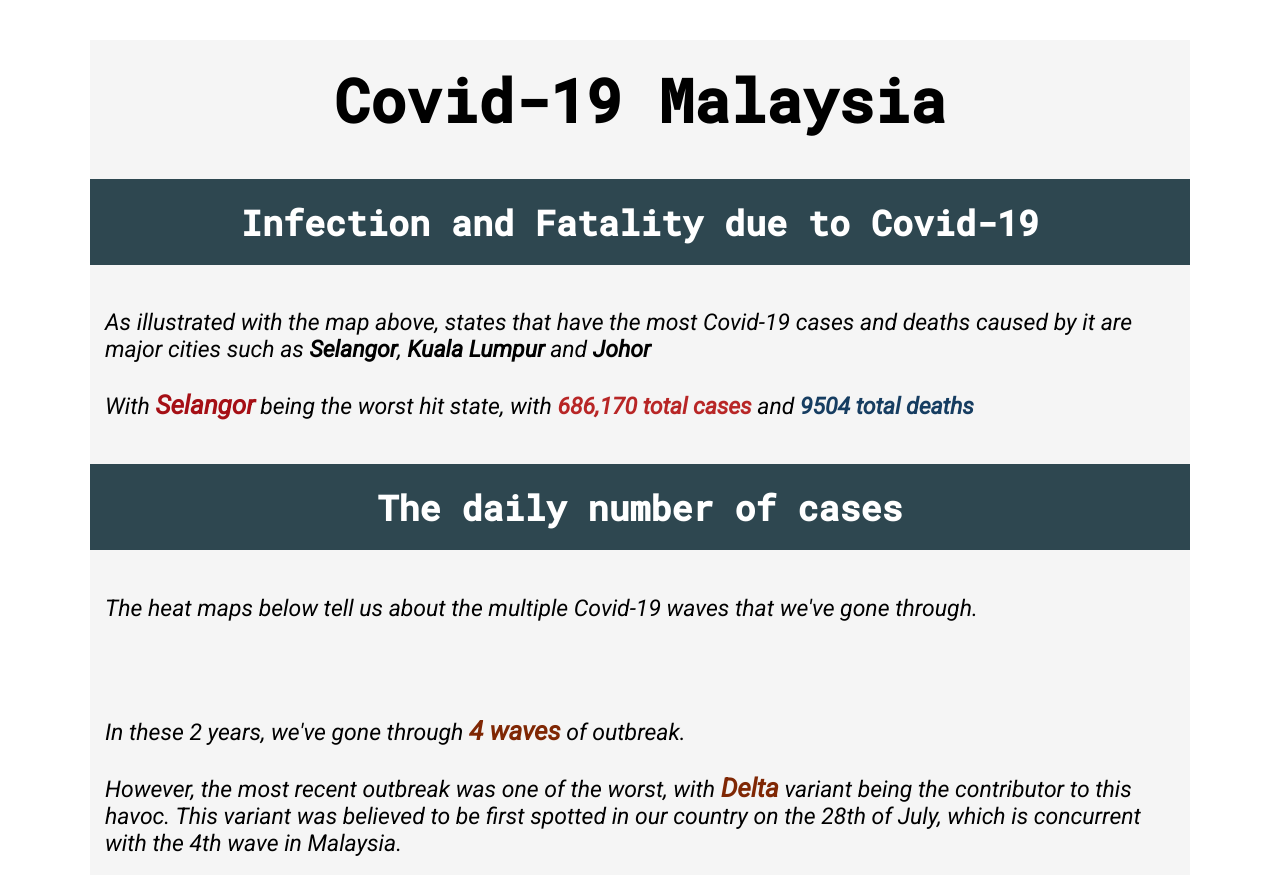
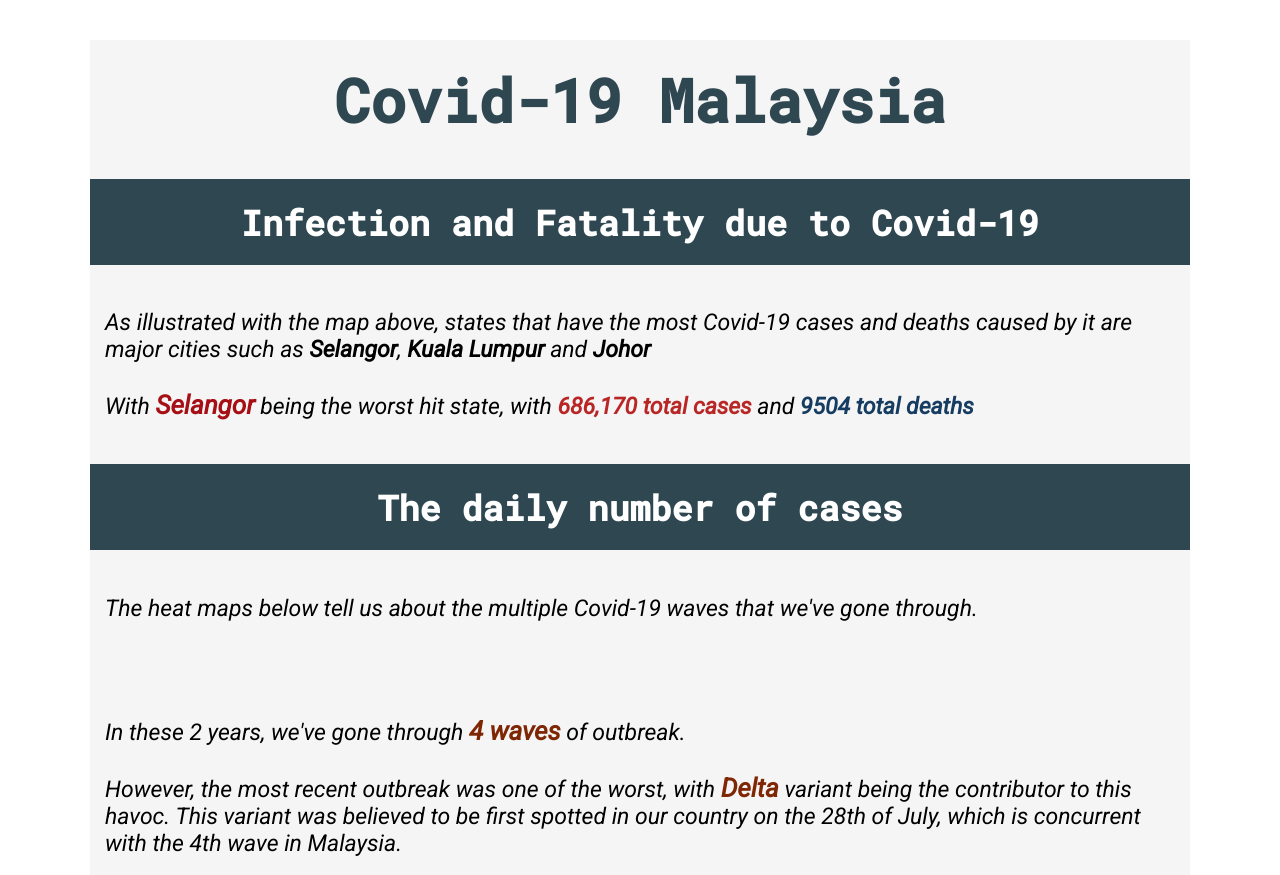
Before and after one commit to WongKangZhuang/Visualisation2, a plain HTML site: page index.html in a window 1280 px wide. Shown: the top 875 px of the page. Drawn offline with Linux system fonts and the light colour scheme; a script that the page names is missing.

Commit message:
Add files via upload

```diff
--- a/css/styles.css
+++ b/css/styles.css
@@ -2,6 +2,7 @@ h1 {
    text-align: center;
 	padding-top: 20px;
 	font-size: 60px;
+   color: rgb(46, 71, 80);
    font-family: 'Roboto Mono', monospace;
  }
 
```
